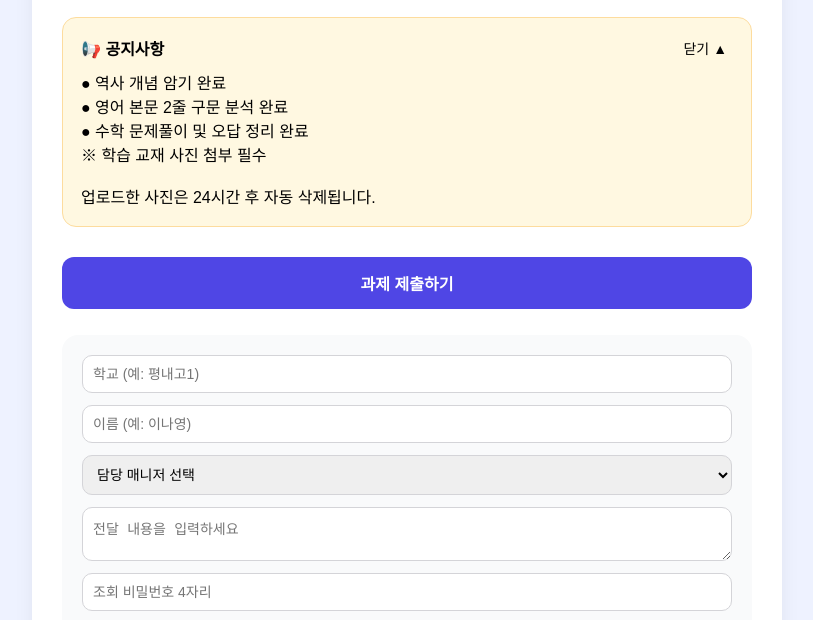
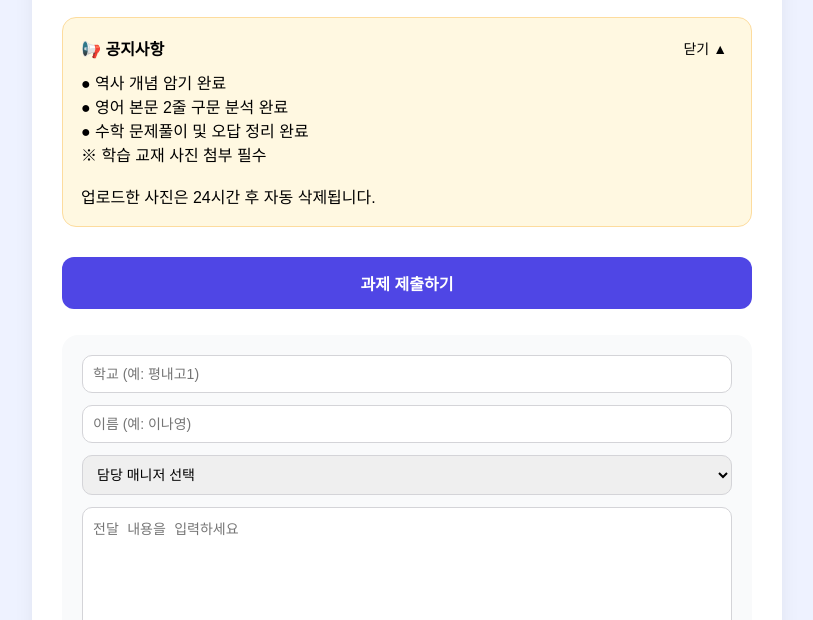
Before and after one commit to kimyesil/homwork-site2, a plain HTML site: page index.html in a window 1280 px wide. Both pictures are taken after a click on the button "과제 제출하기". Shown: the part 150-770 px from the top of the page, without its empty margins (233-1046 px from the left). Drawn offline with nearby package versions, Linux system fonts and the light colour scheme; no server answers.

Commit message:
Add files via upload

```diff
--- a/index.html
+++ b/index.html
@@ -157,7 +157,7 @@ h1 {
       <option>김예실M</option>
       <option>박제민M</option>
     </select>
-    <textarea id="content" placeholder="전달 내용을 입력하세요"></textarea>
+<textarea id="content" placeholder="전달 내용을 입력하세요" style="height:180px;"></textarea>
     <input id="postPassword" maxlength="4" placeholder="조회 비밀번호 4자리">
     <input type="file" id="fileInput" multiple>
     <button class="button-main" id="submitPost">제출하기</button>
```
